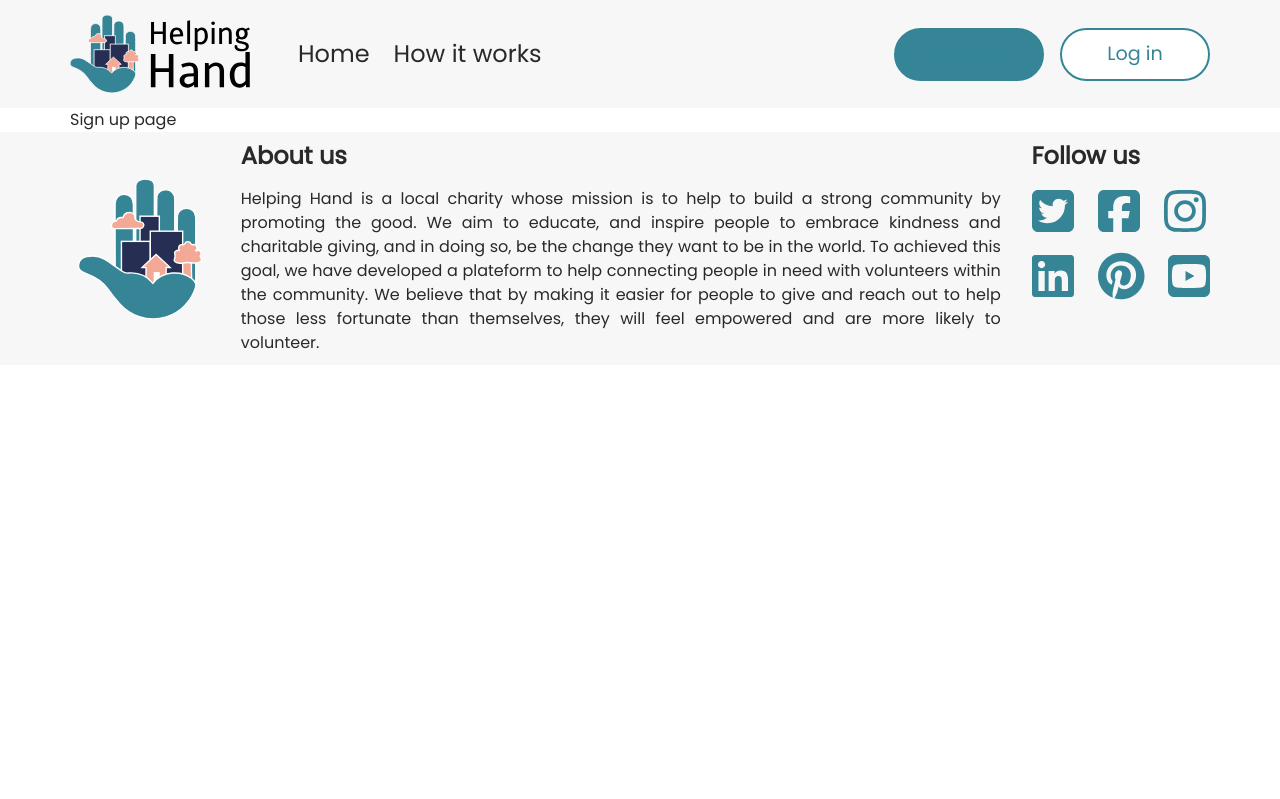
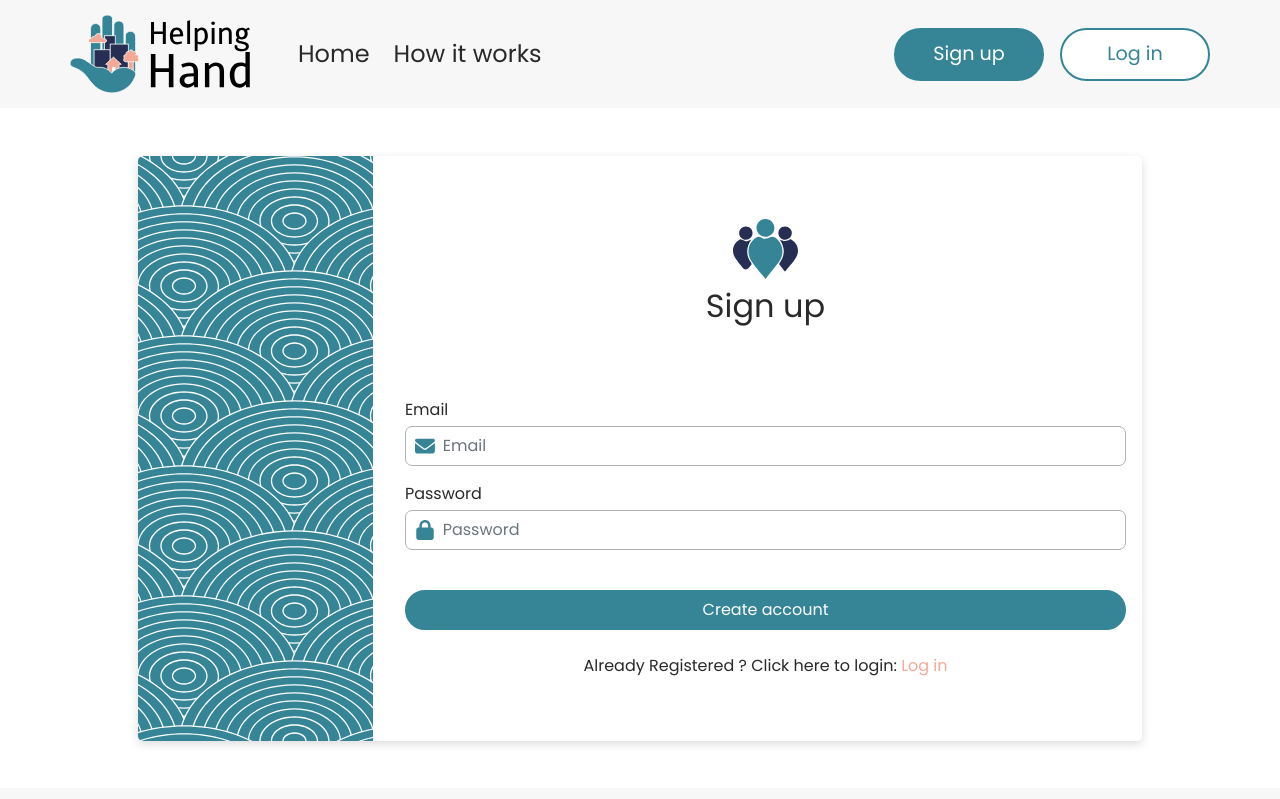
Before and after one commit to MathieuParadis/helping-hand, a React (Create React App) app: page /signup in a window 1280 px wide. Shown: the top 799 px of the page. Built offline with nearby package versions, Linux system fonts and the light colour scheme.

Commit message:
edited signup page

```diff
--- a/src/pages/Auth/Signin.jsx
+++ b/src/pages/Auth/Signin.jsx
@@ -10,7 +10,7 @@ import lock_icon from '../../assets/logos/lock_logo.svg';
 
 const Signin = () => {
   const LoginPostRequest = (e) => {
-    alert("reset password request");
+    alert("Signing in");
   }
 
   return (
--- a/src/pages/Auth/Signup.jsx
+++ b/src/pages/Auth/Signup.jsx
@@ -1,15 +1,53 @@
 // CONFIG IMPORTS
 import React from 'react';
+import { NavLink } from 'react-router-dom';
 
 // ASSETS IMPORTS
 import signup_pattern from '../../assets/images/signup_pattern.svg';
+import auth_logo from '../../assets/logos/auth_logo.svg';
+import mail_icon from '../../assets/logos/mail_logo.svg';
+import lock_icon from '../../assets/logos/lock_logo.svg';
 
 const Signup = () => {
+  const SignupPostRequest = (e) => {
+    alert("Signing up");
+  }
+
   return (
-    <div className="signup">
-      Sign up page
+    <div className="signup bg">
+      <div class="container d-flex justify-content-center align-items-center">
+        <div class="box box-shadow border-radius-5 d-flex">
+          <div className="box-left d-none d-md-flex flex-column justify-content-center align-items-center col-md-3 pe-md-3">
+            <img src={signup_pattern} alt="sign up pattern illustration" className="pattern" />
+          </div>
+          <div className="box-right d-flex flex-column justify-content-center col-12 col-md-9 p-3">
+            <img src={auth_logo} alt="authentification logo" className="auth-logo align-self-center mb-2" />
+            <h2 className="text-center pb-4 mb-5">Sign up</h2>
+            <div className="form-container">
+              <form onSubmit={SignupPostRequest}>
+              <div class="input mb-3">
+                  <label htmlFor="email" className="mb-1">Email</label>
+                  <input type="email" className="form-control" id="email" aria-describedby="email input field" placeholder="Email" required />
+                  <img src={mail_icon} alt="mail_icon" className="mail-icon" />
+                </div>
+                <div class="input mb-4">
+                  <label htmlFor="password" className="mb-1">Password</label>
+                  <input type="password" className="form-control" id="password" aria-describedby="email input field" placeholder="Password" required />
+                  <img src={lock_icon} alt="lock_icon" className="lock-icon" />
+                </div>
+                <button type="submit" className="btn button-primary w-100 text-white mt-3" id="login-btn">Create account</button>
+              </form>
+            </div>
+            <div className=" d-flex justify-content-center align-items-center mt-4">
+              <p className="mb-0">Already Registered ? Click here to login:&nbsp;</p>
+              <NavLink exact="true" to="/signin" className=" text-ternary">Log in</NavLink>
+            </div>
+          </div>
+        </div>
+      </div>
     </div>
   );
 };
 
+
 export default Signup;
--- a/src/styles/components/_navigation.scss
+++ b/src/styles/components/_navigation.scss
@@ -27,7 +27,7 @@
     }
   }
 
-  .active {
+  .active:not(.button-primary) {
     color: var(--prim-color);
   }
 
--- a/src/styles/pages/_signup.scss
+++ b/src/styles/pages/_signup.scss
@@ -1,3 +1,83 @@
-// .signup {
+.signup {
+  .container {
+    min-height: 85vh;
+    width: 100%;
 
-// }
+    .box {
+      background-color: var(--basic-color-white);
+      overflow: hidden;
+
+      @include mobile {
+        width: 100%;
+      }
+
+      @include tablet_and_large-screen {
+        width: 90%;
+        height: 500px;
+      }
+
+      @include very_large-screen {
+        width: 90%;
+        height: 585px;
+      }
+
+      .box-left {
+        .pattern {
+          height: 100%;
+          width: 100%;
+          object-fit: cover;
+        }
+      }
+
+      .box-right {
+        .auth-logo {
+          width: 65px;
+        }
+
+        .input {
+          position: relative;
+          display: block;
+          width: 100%;
+
+          input {
+            border: 1px solid var(--basic-color-grey-dark);
+            border-radius: 7px;
+            width: 100%;
+            height: 2.5em;
+            padding-top: 0.3em;
+            padding-bottom: 0.3em;
+            padding-left: 2.3em;
+            outline: none;
+
+            &:focus {
+              border: none;
+              outline: none;
+              border-color: var(--prim-color);
+              box-shadow: 0 0 10px var(--prim-color);
+            }
+          }
+
+          .mail-icon, .lock-icon {
+            position: absolute;
+            left: 10px;
+            top: 38px;
+            width: 20px;
+          }
+        }
+      }
+    }
+  }
+}
+
+.bg {
+  @include mobile {
+    background-image: url("../../assets/images/signup_pattern.svg");
+    height: auto;
+    width: 100vw;
+    top: 0;
+    left: 0;
+    background-position: fixed;
+    background-repeat: no-repeat;
+    background-size: cover;
+  }
+}
```
